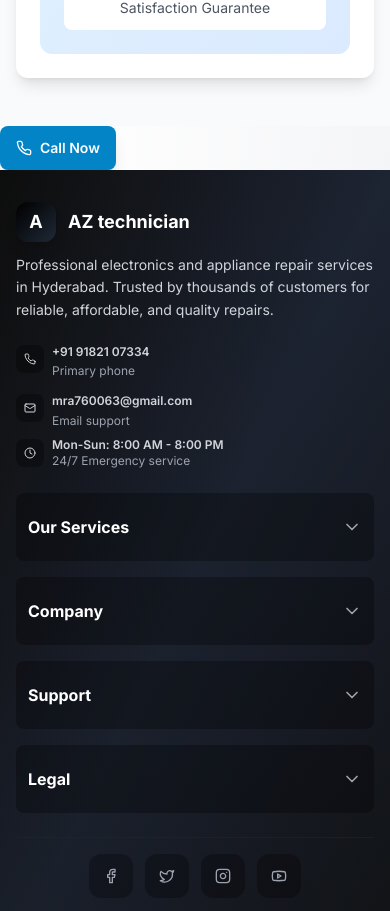
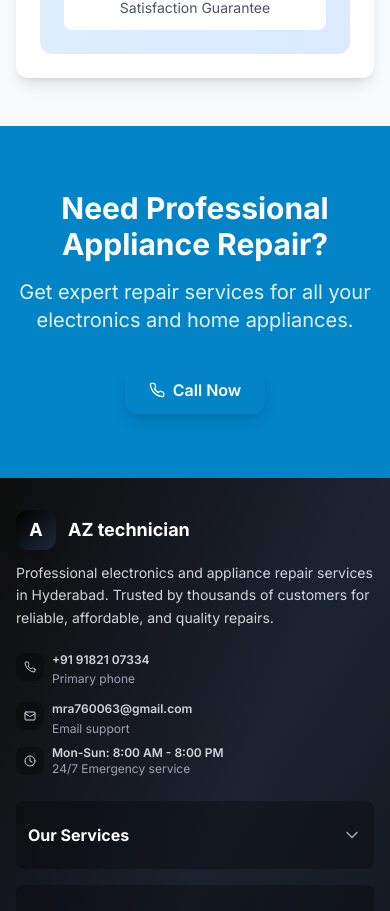
Before and after one commit to octaleadsprivatelimited-cloud/aztechniation, a Next.js app: page / in a window 390 px wide. Shown: the part 7116-8027 px from the top of the page. Built offline with nearby package versions, Linux system fonts and the light colour scheme.

Commit message:
Fix: Replace generic CTA with CallNowButton on homepage to prevent event handler prop issues

```diff
--- a/app/page.tsx
+++ b/app/page.tsx
@@ -2,7 +2,7 @@ import Hero from '@/components/Hero'
 import Services from '@/components/Services'
 import WhyChooseUs from '@/components/WhyChooseUs'
 import Stats from '@/components/Stats'
-import CTA from '@/components/CTA'
+import { CallNowButton } from '@/components/CTA'
 
 export default function Home() {
   return (
@@ -11,7 +11,17 @@ export default function Home() {
       <Services />
       <Stats />
       <WhyChooseUs />
-      <CTA />
+      <section className="py-16 bg-primary-600">
+        <div className="max-w-4xl mx-auto px-4 sm:px-6 lg:px-8 text-center">
+          <h2 className="text-3xl font-bold text-white mb-4">
+            Need Professional Appliance Repair?
+          </h2>
+          <p className="text-xl text-primary-100 mb-8">
+            Get expert repair services for all your electronics and home appliances.
+          </p>
+          <CallNowButton />
+        </div>
+      </section>
     </div>
   )
 }
```
